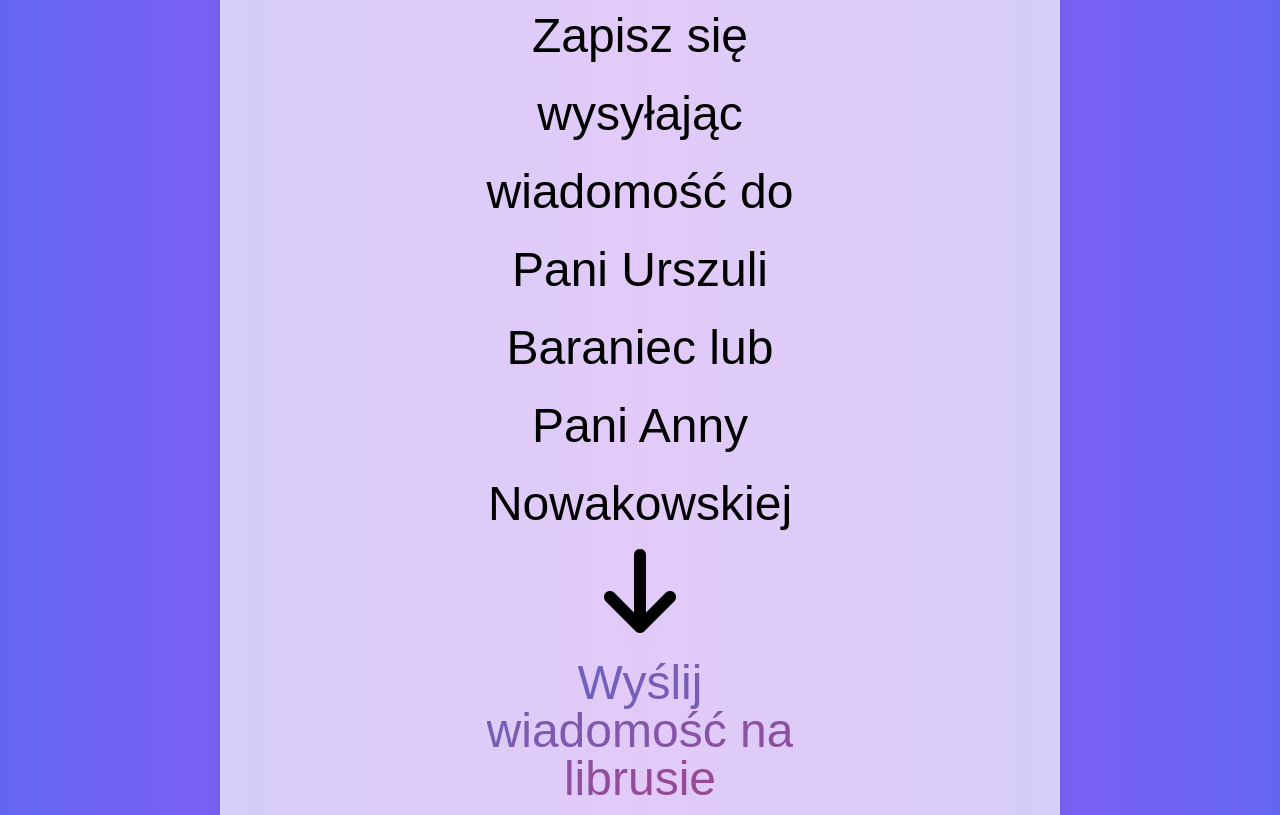
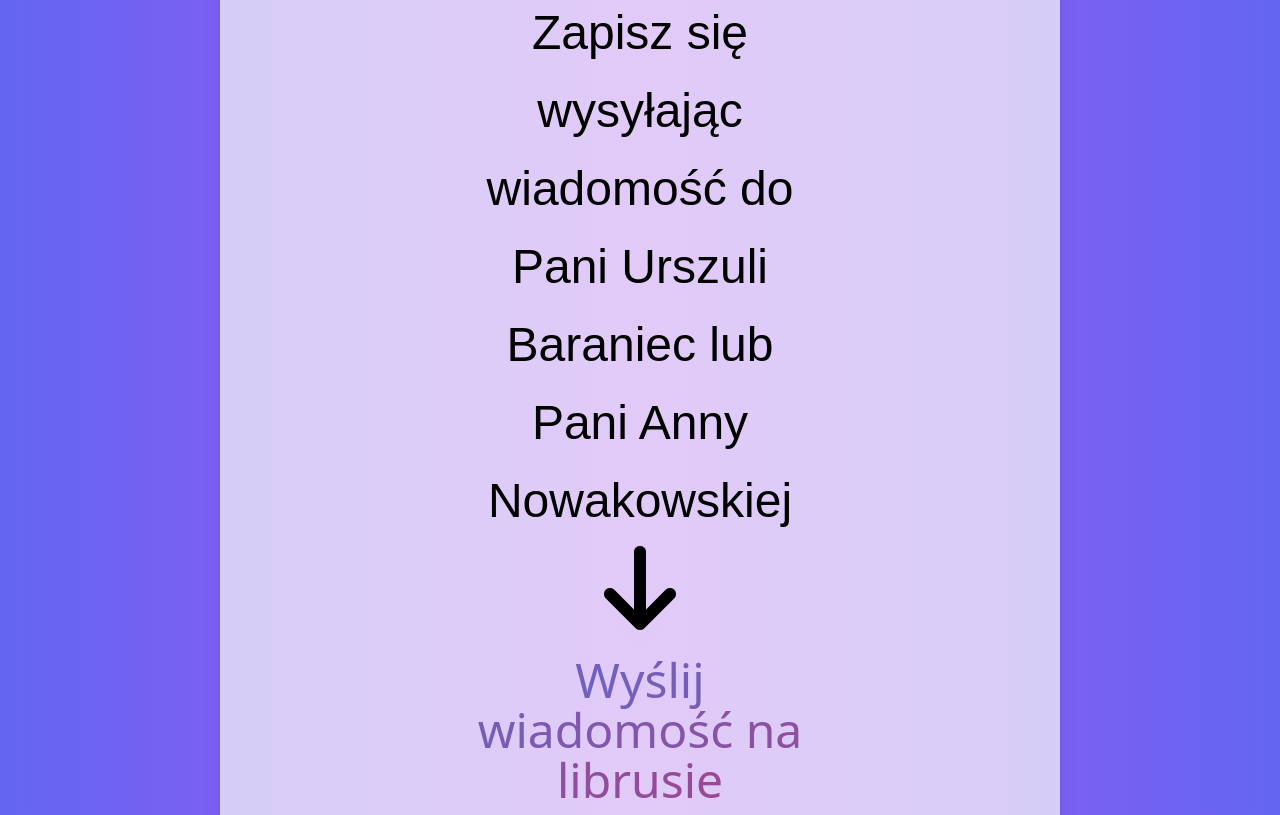
Before and after one commit to ZiQu-dev/ziqu-dev.github.io, a website built with Vite: page Portfolio/szkola/wieczor.html in a window 1280 px wide. Shown: the top 815 px of the page. Built offline with nearby package versions, Linux system fonts and the light colour scheme.

Commit message:
Yy dzialaj?

```diff
--- a/Portfolio/szkola/wieczor.html
+++ b/Portfolio/szkola/wieczor.html
@@ -17,7 +17,7 @@
             <div class="text-black lg:text-5xl text-center leading-6 bg-stripes-sky rounded-lg md:p-64 tlo-apple md:w-4/6 drop-shadow-xl text-3xl p-20">
                 <div class="rounded-lg grid place-content-center leading-relaxed">Zapisz się wysyłając wiadomość do Pani Urszuli Baraniec lub Pani Anny Nowakowskiej</div>
                 <i class="fa-solid fa-arrow-down strzalka w-full pb-5"></i>
-                <a class="text-transparent bg-clip-text bg-gradient-to-r from-blue-500 to-rose-600 background-animate" href="https://synergia.librus.pl/wiadomosci/2/5">Wyślij wiadomość na librusie</a>
+                <a class="text-transparent bg-clip-text bg-gradient-to-r from-blue-500 to-rose-600 background-animate font-sans" href="https://synergia.librus.pl/wiadomosci/2/5">Wyślij wiadomość na librusie</a>
             </div>
             <div class="w-1/6"></div>
         </div>
```
Also changed, not shown: Portfolio/szkola/output.css.
